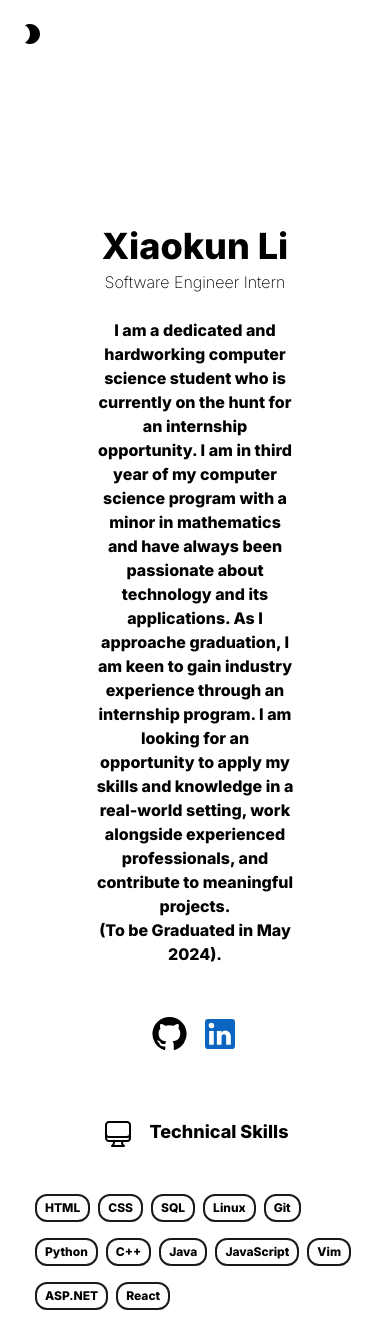
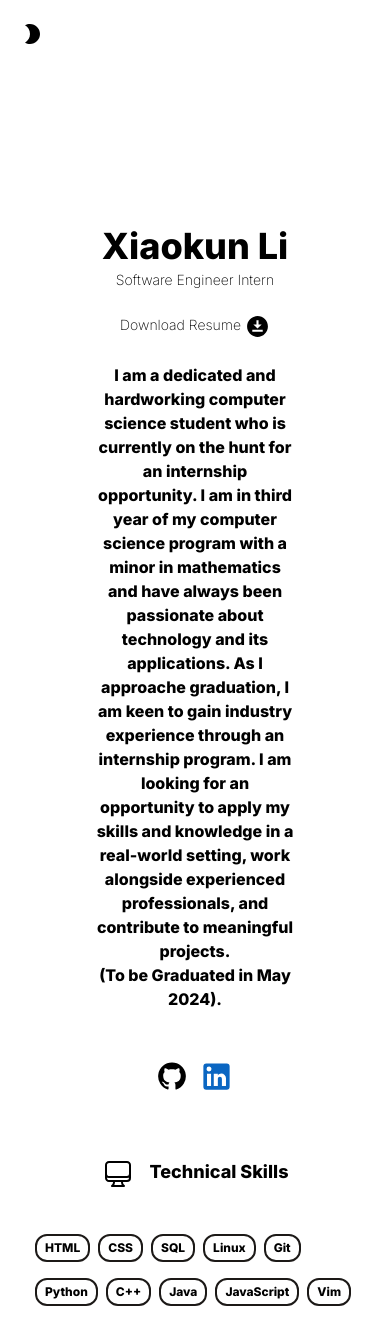
Before and after one commit to Xiaokun-Li518/Personal_portfolio, a React (Vite) app: page / in a window 390 px wide. Shown: the top 1320 px of the page. Built offline with nearby package versions, Linux system fonts and the light colour scheme.

Commit message:
added download resume

```diff
--- a/src/components/Intro.jsx
+++ b/src/components/Intro.jsx
@@ -1,20 +1,23 @@
-import React from 'react';
+import {React, Link} from 'react';
 import GitHubIcon from '@mui/icons-material/GitHub';
 import LinkedInIcon from '@mui/icons-material/LinkedIn';
+import DownloadIcon from '@mui/icons-material/Download';
+import DownloadForOfflineIcon from '@mui/icons-material/DownloadForOffline';
 
 const Intro = () => {
   return (
     <div className="flex items-center justify-center flex-col text-center md:text-start pt-20 pb-6">
         <h1 className="text-4xl md:text-5xl mb-1 md:mb-3 font-bold">Xiaokun Li</h1>
-        <h3 className="test-sm md:text-xl mb-6 font-normal">Software Engineer Intern</h3>
+        <h3 className="text-sm md:text-xl mb-6 font-normal">Software Engineer Intern</h3>
+        <a className="text-sm md:text-lg mb-6 font-normal hover:font-semibold" href="/assets/xiaokunli.pdf" download>Download Resume <DownloadForOfflineIcon sx={{ fontSize:{xs:25, md:30}, "&:hover": { color: "gray" } }}/></a>
         <p className="test-sm max-w-xl mb-6 font-semibold"> I am a dedicated and hardworking computer science student who is currently on the hunt for an internship opportunity. I am in third year of my computer science program with a minor in mathematics and have always been passionate about technology and its applications. As I approache graduation, I am keen to gain industry experience through an internship program. I am looking for an opportunity to apply my skills and knowledge in a real-world setting, work alongside experienced professionals, and contribute to meaningful projects.  <br />(To be Graduated in May 2024).</p>
         <br />
         <div className="flex flex-row items-center align-middle gap-3 mx-auto">
            <a href="https://github.com/Xiaokun-Li518" target="_blank">
-             <GitHubIcon sx={{ fontSize:37, "&:hover": { color: "gray" } }} />
+             <GitHubIcon sx={{ fontSize:{xs:30, md:35}, "&:hover": { color: "gray" } }} />
             </a>
            <a href="https://www.linkedin.com/in/xiaokun-li-177378209/" target="_blank">
-            <LinkedInIcon sx={{ fontSize:40, "&:hover": { color: "black" } , color: "#0A66C2"}}/>
+            <LinkedInIcon sx={{ fontSize:{xs:35, md:40}, "&:hover": { color: "black" } , color: "#0A66C2"}}/>
            </a>
         </div>
     </div>
```
Also changed, not shown: 1 other file (tests, documents, lock files or other folders).
